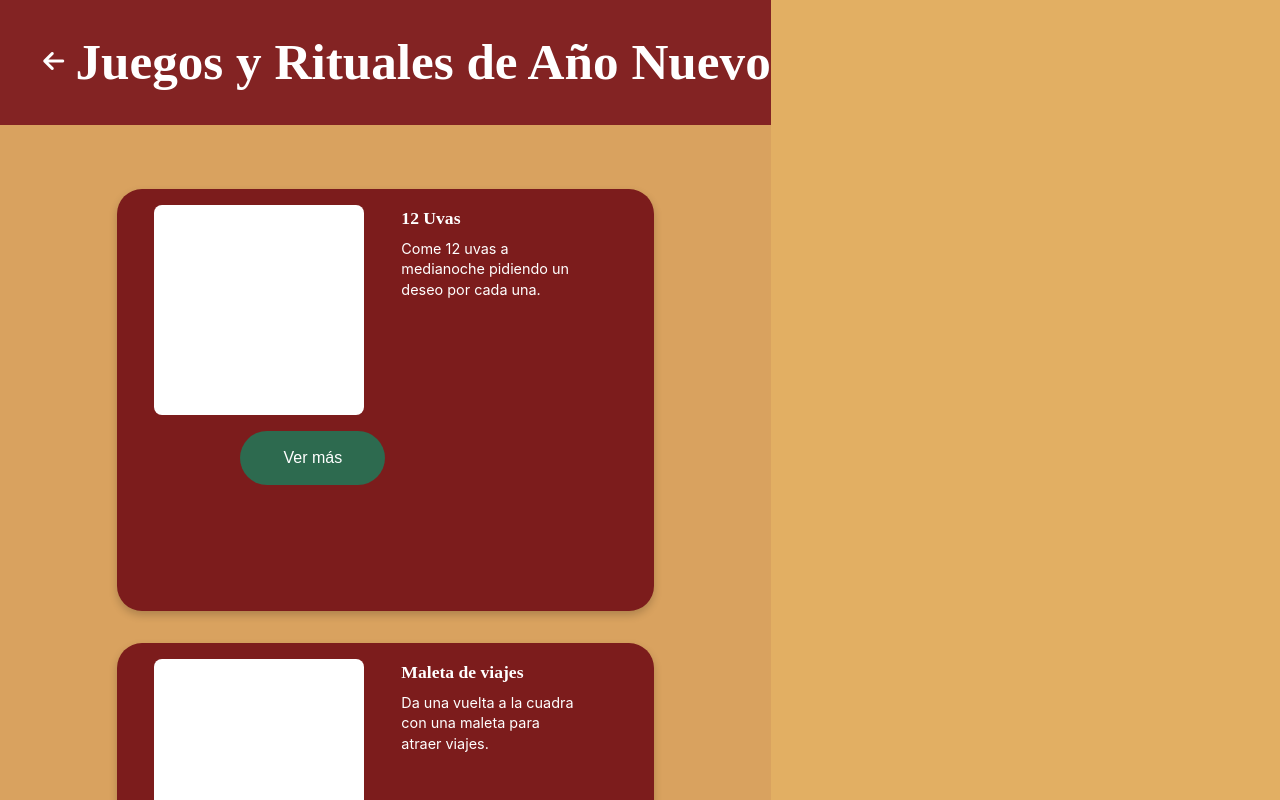
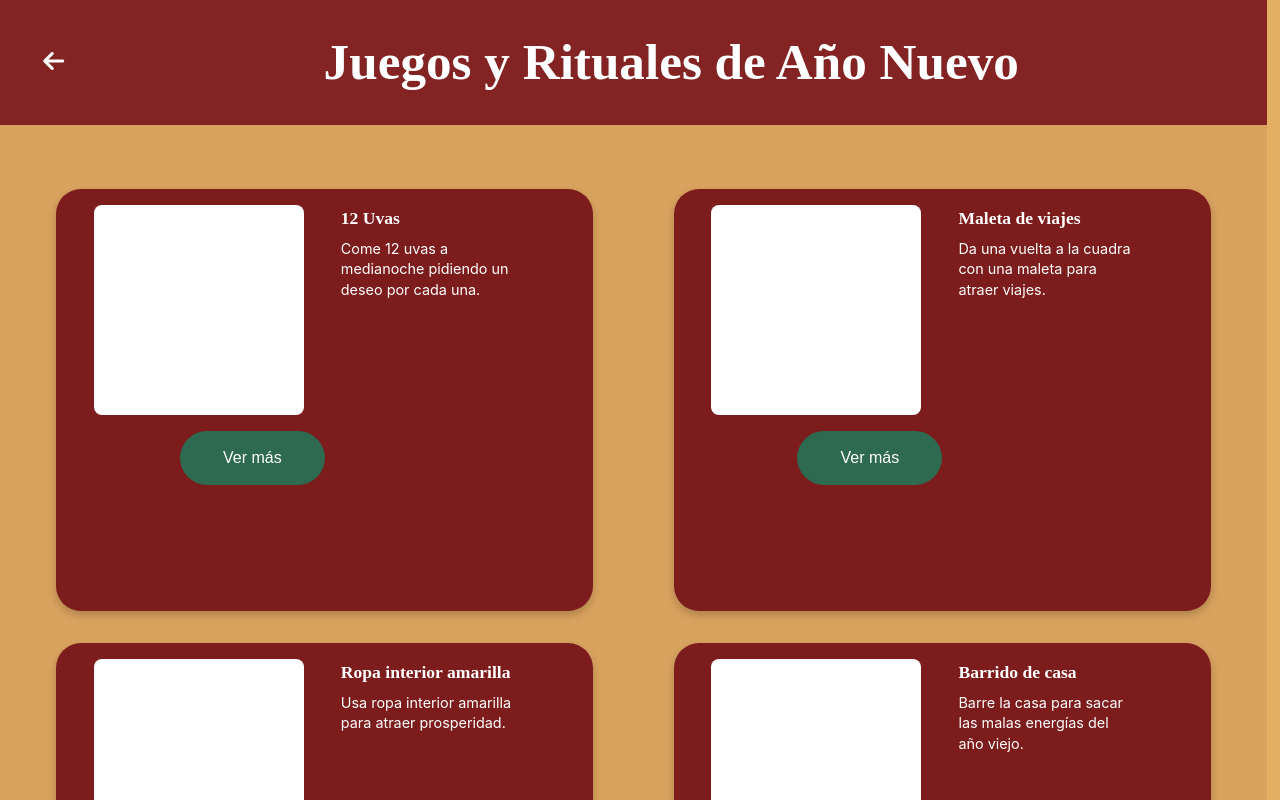
Before and after one commit to srodriguezsu/parranda, a React (Vite) app: page /juegos-y-rituales in a window 1280 px wide. Shown: the top 800 px of the page. Built offline with nearby package versions, Linux system fonts and the light colour scheme.

Commit message:
Minor change in header css

```diff
--- a/src/components/header/index.css
+++ b/src/components/header/index.css
@@ -2,7 +2,7 @@
     text-align: center;
     background-color: var(--color-rojo);
     max-width: 100vw;
-
+    min-width: 99vw;
     display: flex;
     justify-content: space-between;
     align-items: center;
```
